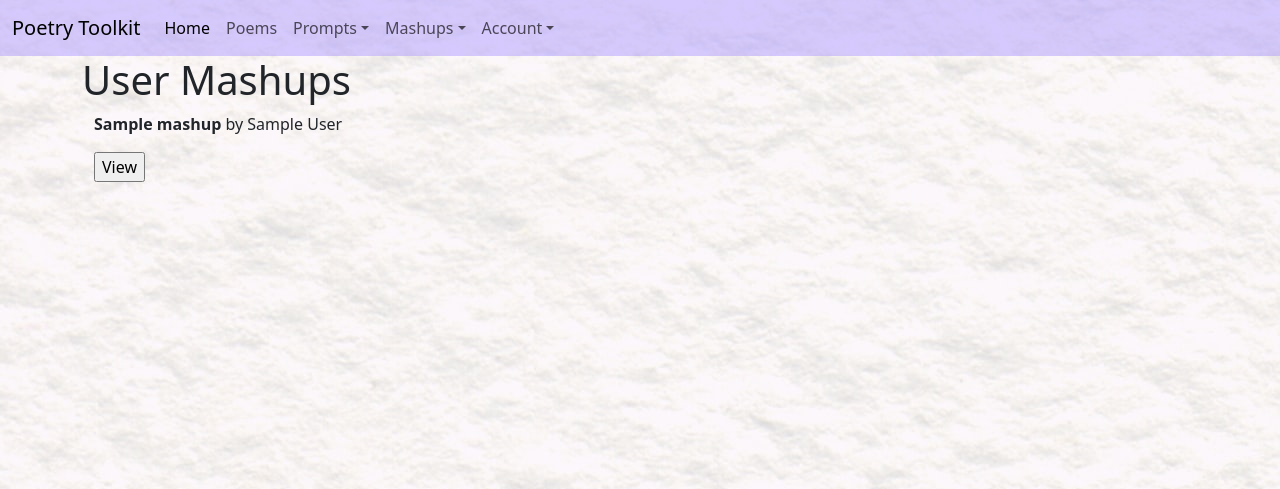
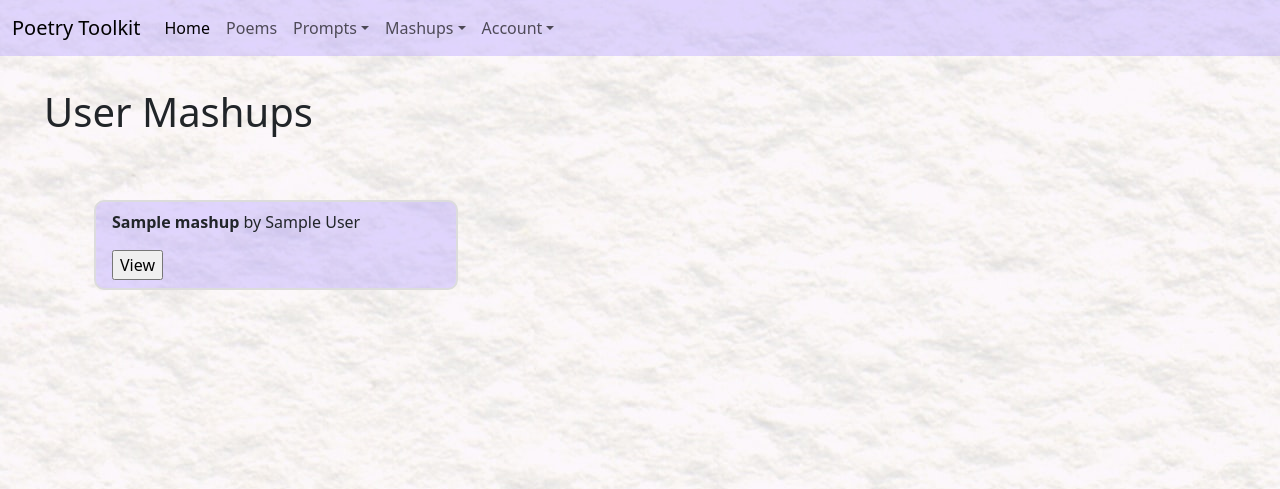
Before and after one commit to juneadam/poetry-app, a Flask app: page /search-mashups in a window 1280 px wide. Shown: the top 489 px of the page. Run offline with Flask 2, Linux system fonts and the light colour scheme; the visitor is signed in with stand-in values (Sample User, id 1); tables that the repository leaves empty hold one stand-in row (values such as "Sample post").

Commit message:
bug fixing, tightening up code, testing purple class styling

```diff
--- a/seed_database.py
+++ b/seed_database.py
@@ -16,7 +16,7 @@ def seed_database():
 
     test_pw = os.environ['test_pw']
     password = argon2.hash(test_pw)
-    userX = model.User(username="serX", password=password, email="test@email.test")
+    userX = model.User(username="userX", password=password, email="test@email.test")
     poemX = model.Poem(title="good_poem_for_sure", author="somebody")
 
     model.db.session.add(userX)
--- a/server.py
+++ b/server.py
@@ -372,13 +372,10 @@ def load_saved_mashup():
     """When clicking on a button, loads a page with the
     text, title, and author of a user's saved mashup."""
 
-    user_id = session['user_id']
-    user_obj = crud.find_user_by_id(user_id=user_id)
-    username = user_obj.username
-
     mashup_id = int(request.form.get('mashup_id'))
     mashup_obj = crud.find_mashup_by_id(mashup_id)
     mashup_title = mashup_obj.mashup_title
+    username = mashup_obj.user.username
     # print(mashup_title)
 
     mashup_lines_list = crud.find_mashup_lines_by_id(mashup_id)
--- a/static/publicmashups.jsx
+++ b/static/publicmashups.jsx
@@ -4,7 +4,7 @@ const MashupCard = (props) => {
     const mashupCards = []
     for (const mashup of props.mashups) {
         mashupCards.push(
-            <div className="mashupCard" key={mashup[0]}>
+            <div className="mashupCard col-4 purple" key={mashup[0]}>
                 <form action="/savedmashup" method="POST">
                     <p><strong>{mashup[1]}</strong> by {mashup[2]}</p>
                     <input type="hidden" name="mashup_id" value={mashup[0]}></input>
--- a/static/publicprompts.jsx
+++ b/static/publicprompts.jsx
@@ -4,7 +4,7 @@ const ResponseCard = (props) => {
     const responseCards = []
     for (const response of props.responses) {
         responseCards.push(
-            <div className="responseCard" key={response[0]}>
+            <div className="responseCard col-4 purple" key={response[0]}>
                 <p><strong>{response[1]}</strong></p>
                 <p>by {response[2]}</p>
                 <p>
--- a/static/savedprompt.js
+++ b/static/savedprompt.js
@@ -10,7 +10,7 @@ const updateComments = document.querySelector('#save-changes').addEventListener(
       'prompt_text' : prompt_text,
     }
 
-    console.log(dataPacket)
+    // console.log(dataPacket)
 
     fetch('/update-response', {
       method: 'POST',
--- a/static/styles.css
+++ b/static/styles.css
@@ -8,15 +8,15 @@ body {
     /* font-family: ; */
     }
 
-.navbar {
-    background-color: #af9bff80;
-}
-
 .footer {
     display: flex;
     align-items: center;
     justify-content: center;
     margin: 3em;
+}
+
+.purple {
+    background-color: #af9bff60;
 }
 
 /* ============ poems.html ============ */
@@ -29,6 +29,32 @@ body {
 /* #random-poem {
     font-weight: 900;
 } */
+
+/* ============ public shared items routes ============ */
+
+#public-responses-header {
+    margin: 2em;
+}
+
+#public-mashups-header {
+    margin: 2em;
+}
+
+.responseCard {
+    margin-top: 2em;
+    margin-bottom: 2em;
+    padding: 0.5em 1em;
+    border: 2px solid gainsboro;
+    border-radius: 10px;
+}
+
+.mashupCard {
+    margin-top: 2em;
+    margin-bottom: 2em;
+    padding: 0.5em 1em;
+    border: 2px solid gainsboro;
+    border-radius: 10px;
+}
 
 /* ============ user profile jsx ============ */
 
--- a/templates/base.html
+++ b/templates/base.html
@@ -13,7 +13,7 @@
     {% block head %}{% endblock %}
 </head>
 <body>
-    <nav class="navbar navbar-expand-sm">
+    <nav class="navbar navbar-expand-sm purple">
         <div class="container-fluid" id="nav-bar">
             <a class="navbar-brand" href="#">Poetry Toolkit</a>
             <button class="navbar-toggler" type="button" data-bs-toggle="collapse" data-bs-target="#navbarNavAltMarkup" aria-controls="navbarNavAltMarkup" aria-expanded="false" aria-label="Toggle navigation">
--- a/templates/poems.html
+++ b/templates/poems.html
@@ -21,7 +21,7 @@
             <button type="submit" class="btn btn-outline-secondary" id="random-poem">New Poem</button><br><br>
 
             <!-- optional inputs -->
-            <div class="accordion" id="optional-inputs-menu">
+            <div class="accordion purple" id="optional-inputs-menu">
                 <div class="accordion-item">
                     <h2 class="accordion-header" id="optional-input-header">
                         <button class="accordion-button" type="button" data-bs-toggle="collapse" data-bs-target="#collapseOne" aria-expanded="true" aria-controls="collapseOne">
--- a/templates/publicmashups.html
+++ b/templates/publicmashups.html
@@ -1,4 +1,8 @@
-{% extends 'base.html' %} {% block head %}
+{% extends 'base.html' %}
+{% block title %}User Mashups{% endblock %}
+{% block head %}
+
+
 
 <script src="https://unpkg.com/@babel/standalone/babel.min.js"></script>
 <script src="https://unpkg.com/react@16/umd/react.development.js"></script>
@@ -8,7 +12,11 @@
 <div class="container" id="public-mashups-header">
     <h1>User Mashups</h1>
 </div>
-<div id="display-results" class="container"></div>
+<div class="container">
+    <div id="display-results" class="d-flex flex-row">
+
+    </div>
+</div>
 
 <script src="/static/publicmashups.jsx" type="text/jsx"></script>
 {% endblock %}
--- a/templates/publicprompts.html
+++ b/templates/publicprompts.html
@@ -1,4 +1,8 @@
-{% extends 'base.html' %} {% block head %}
+{% extends 'base.html' %}
+{% block title %}User Prompts{% endblock %}
+{% block head %}
+
+
 
 <script src="https://unpkg.com/@babel/standalone/babel.min.js"></script>
 <script src="https://unpkg.com/react@16/umd/react.development.js"></script>
```
Also changed, not shown: static/userprofile.jsx (+6 -6 lines), test_server.py (+0 -21 lines).
